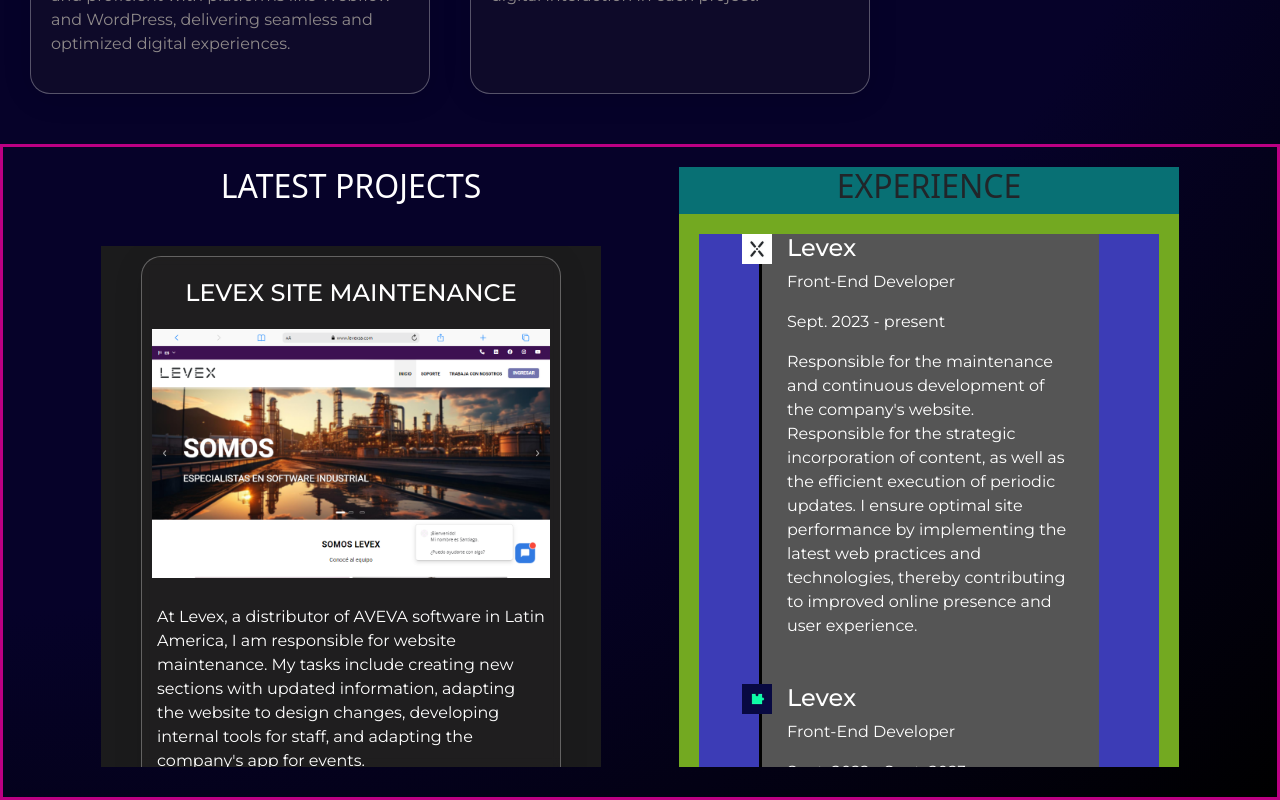
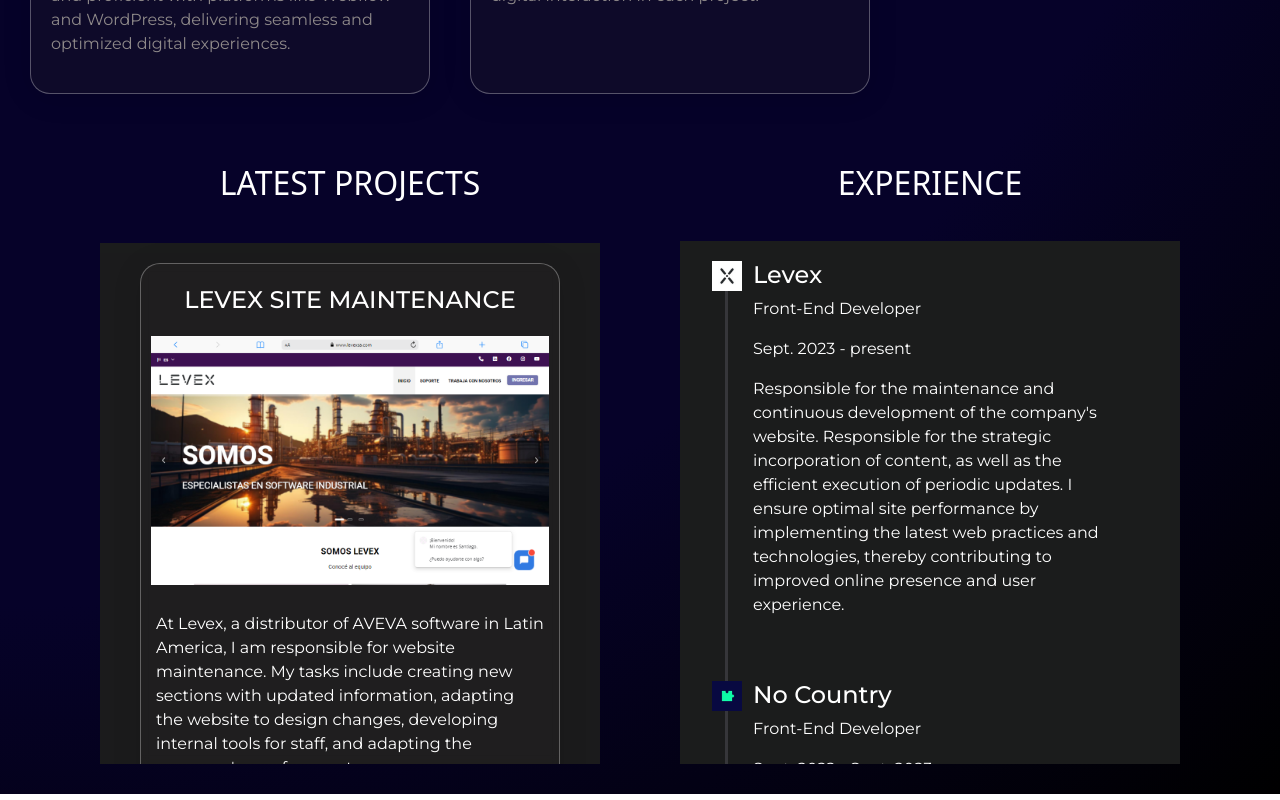
Before and after one commit to maxiscor7/portfolio-3d, a React (Vite) app: page / in a window 1280 px wide. Shown: the part 711-1511 px from the top of the page. Built offline with nearby package versions, Linux system fonts and the light colour scheme.

Commit message:
finis part of projects and experience

```diff
--- a/src/pages/Home/Home.css
+++ b/src/pages/Home/Home.css
@@ -115,7 +115,6 @@
 .projects-experience{
     width: 100%;
     height: 100%;
-    border: solid 3px rgb(188, 0, 131);
     padding: 20px;
     display: flex;
     flex-wrap: wrap;
@@ -138,6 +137,7 @@
 .projects{
     width: 100%;
     height: 100%;
+    padding-top: 10px;
     padding-bottom: 5px;
     background-color: rgb(27, 28, 28);
     overflow-y: scroll;
@@ -198,27 +198,27 @@
 }
 
 /* Estilos para la barra de desplazamiento (solo para navegadores webkit) */
-.projects::-webkit-scrollbar {
+.projects::-webkit-scrollbar, .experience::-webkit-scrollbar {
     width: 18px;
   }
 
-  .projects::-webkit-scrollbar-track {
+  .projects::-webkit-scrollbar-track, .experience::-webkit-scrollbar-track {
     background: #b6b3b3;
   }
 
-  .projects::-webkit-scrollbar-thumb {
+  .projects::-webkit-scrollbar-thumb, .experience::-webkit-scrollbar-thumb {
     background: #36363a;
     border-radius: 5px;
     border: solid rgb(91, 89, 89) 2px;
 }
 
-.projects::-webkit-scrollbar-thumb:hover {
+.projects::-webkit-scrollbar-thumb:hover, .experience::-webkit-scrollbar-thumb:hover {
     background: #555;
   }
 .container-experience{
     width: 380px;
     height: 600px;
-    background-color: rgb(8, 112, 116);
+    color: white;
     display: flex;
     flex-direction: column;
     align-items: center;
@@ -227,17 +227,25 @@
 .experience{
     width: 100%;
     height: 100%;
-    padding-bottom: 5px;
-    background-color: rgb(115, 169, 33);
+    margin-top: 30px;
+    background-color: rgb(27, 28, 28);
     padding: 20px;
     overflow-y: scroll;
 }
 .experience-item{
     width: 100%;
-    height: 450px;
-    background-color: rgb(60, 60, 182);
+    background-color: rgb(27, 28, 28);
     display: flex;
     justify-content: center;
+}
+.item-height1{
+    height: 480px;
+}
+.item-height2{
+    height: 400px;
+}
+.item-height3{
+    height: 470px;
 }
 .contaner-box-experience{
     width: 340px;
@@ -245,15 +253,15 @@
     font-family: "Montserrat", sans-serif;
     display: flex;
     flex-direction: column;
-    background-color: #555;
-    border-left: solid 3px black;
+    background-color: rgb(27, 28, 28);
+    border-left: solid 3px #36363a;
     position: relative;
 }
 .contaner-box-experience img{
     height: 30px;
     width: 30px;
     position: absolute;
-    left: -20px;
+    left: -16px;
 }
 .container-text-box-experience{
     padding: 0 25px;
@@ -320,6 +328,18 @@
     .container-experience{
         width: 500px;
     }
+    .contaner-box-experience{
+        width: 410px;
+    }
+    .item-height1{
+        height: 420px;
+    }
+    .item-height2{
+        height: 380px;
+    }
+    .item-height3{
+        height: 390px;
+    }
 }
 
 @media only screen and (min-width: 1300px) {
--- a/src/pages/Home/Home.jsx
+++ b/src/pages/Home/Home.jsx
@@ -112,7 +112,7 @@
           <h2>EXPERIENCE</h2>
           <div class="experience">
 
-            <div className='experience-item'>
+            <div className='experience-item item-height1'>
               <div className='contaner-box-experience'>
                 <img src={lvx} alt='icon levex' />
                 <div className='container-text-box-experience'>
@@ -124,11 +124,11 @@
               </div>
             </div>
 
-            <div className='experience-item'>
+            <div className='experience-item item-height2'>
               <div className='contaner-box-experience'>
                 <img src={noCountry} alt='icon levex' />
                 <div className='container-text-box-experience'>
-                  <h4>Levex</h4>
+                  <h4>No Country</h4>
                   <p>Front-End Developer</p>
                   <p>Sept. 2022 - Sept. 2023</p>
                   <p>● Development of E-commerce, using agile methodologies (SCRUM).</p>
@@ -138,7 +138,7 @@
               </div>
             </div>
 
-            <div className='experience-item'>
+            <div className='experience-item item-height3'>
               <div className='contaner-box-experience'>
                 <img src={henry} alt='icon levex' />
                 <div className='container-text-box-experience'>
```
